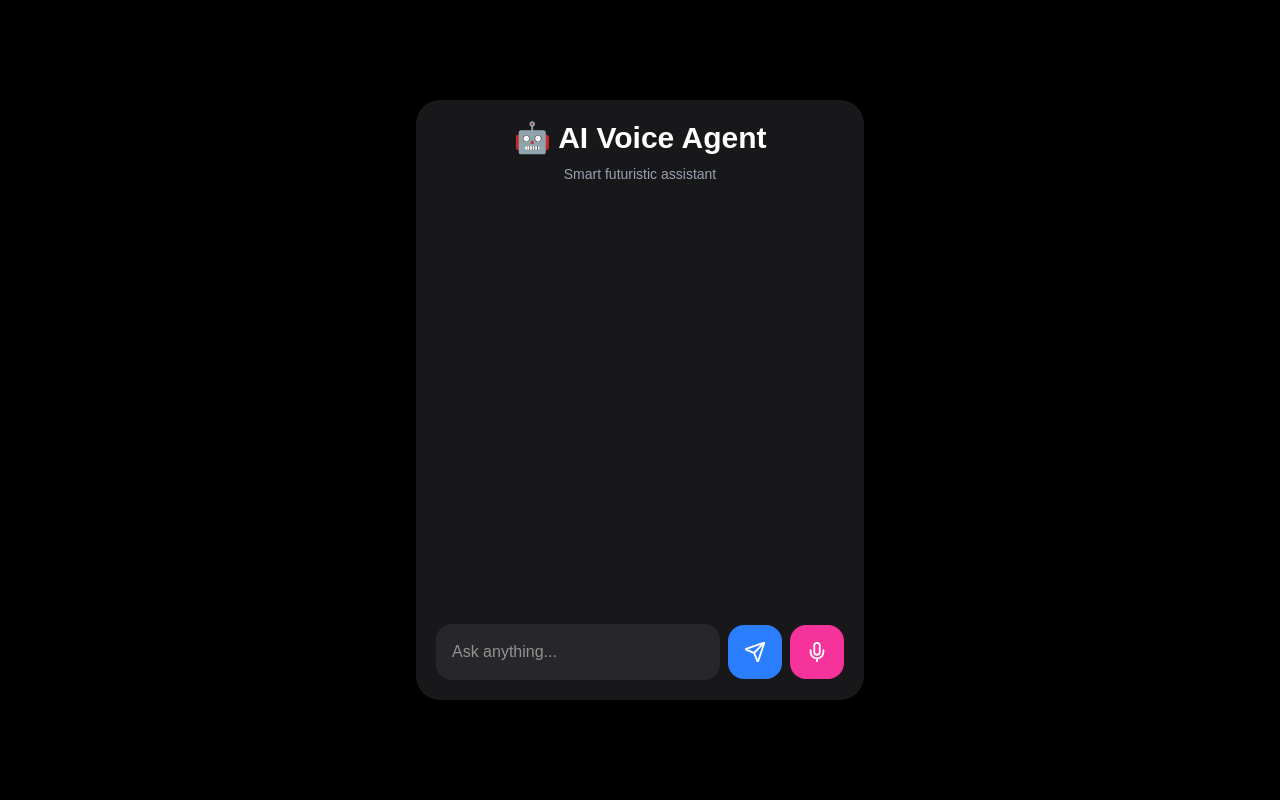
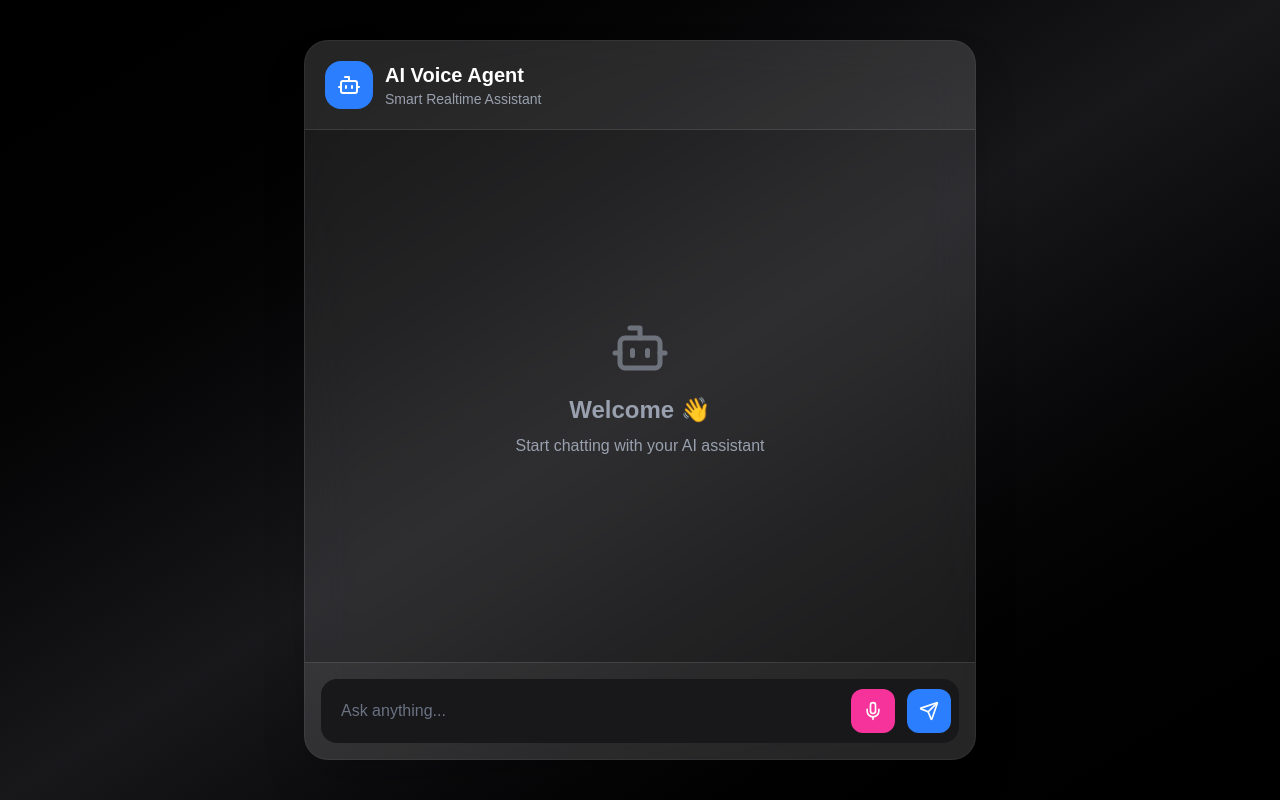
Before and after one commit to kashish-67/AI-voice-agent, a Next.js app: page / in a window 1280 px wide. Built offline with nearby package versions, Linux system fonts and the light colour scheme.

Commit message:
new modern ui

```diff
--- a/app/page.tsx
+++ b/app/page.tsx
@@ -1,11 +1,20 @@
+
 "use client";
 
-import { useState } from "react";
-import { Send, Mic } from "lucide-react";
+import { useState, useRef, useEffect } from "react";
+import { Send, Mic, Bot } from "lucide-react";
 
 export default function Home() {
   const [message, setMessage] = useState("");
   const [messages, setMessages] = useState<any[]>([]);
+  const messagesEndRef = useRef<HTMLDivElement | null>(null);
+
+  // auto scroll
+  useEffect(() => {
+    messagesEndRef.current?.scrollIntoView({
+      behavior: "smooth",
+    });
+  }, [messages]);
 
   // voice input
   const startListening = () => {
@@ -23,9 +32,8 @@ export default function Home() {
 
   // send message
   const sendMessage = async () => {
-    if (!message) return;
+    if (!message.trim()) return;
 
-    // user message add
     const userMessage = {
       role: "user",
       content: message,
@@ -50,9 +58,6 @@ export default function Home() {
 
       const data = await response.json();
 
-      console.log(data);
-
-      // ai response add
       const aiMessage = {
         role: "assistant",
         content: data.reply || data.error,
@@ -75,61 +80,98 @@ export default function Home() {
   };
 
   return (
-    <main className="min-h-screen bg-black text-white flex items-center justify-center p-4">
-      <div className="w-full max-w-md bg-zinc-900 rounded-3xl p-5 shadow-2xl">
+    <main className="min-h-screen bg-gradient-to-br from-black via-zinc-900 to-black text-white flex items-center justify-center p-4">
 
-        {/* heading */}
-        <div className="text-center mb-6">
-          <h1 className="text-3xl font-bold">
-            🤖 AI Voice Agent
+      <div className="w-full max-w-2xl h-[90vh] bg-white/10 backdrop-blur-xl border border-white/10 rounded-3xl shadow-2xl flex flex-col overflow-hidden">
+
+        {/* header */}
+        <div className="flex items-center gap-3 p-5 border-b border-white/10 bg-white/5">
+          <div className="bg-blue-500 p-3 rounded-2xl">
+            <Bot size={24} />
+          </div>
+
+          <div>
+            <h1 className="text-xl font-bold">
+              AI Voice Agent
             </h1>
 
-          <p className="text-gray-400 text-sm mt-2">
-            Smart futuristic assistant
+            <p className="text-sm text-gray-400">
+              Smart Realtime Assistant
             </p>
+          </div>
         </div>
 
         {/* messages */}
-        <div className="h-[400px] overflow-y-auto flex flex-col gap-3 mb-4">
+        <div className="flex-1 overflow-y-auto p-5 flex flex-col gap-4">
+
+          {messages.length === 0 && (
+            <div className="flex flex-col items-center justify-center h-full text-center text-gray-400">
+              <Bot size={60} className="mb-4 opacity-60" />
+
+              <h2 className="text-2xl font-bold mb-2">
+                Welcome 👋
+              </h2>
+
+              <p>
+                Start chatting with your AI assistant
+              </p>
+            </div>
+          )}
+
           {messages.map((msg, index) => (
             <div
               key={index}
-              className={`p-3 rounded-2xl max-w-[80%] ${
+              className={`max-w-[80%] px-5 py-3 rounded-3xl text-sm leading-relaxed shadow-lg ${
                 msg.role === "user"
-                  ? "bg-blue-500 self-end"
-                  : "bg-gray-700 self-start"
+                  ? "bg-blue-500 self-end rounded-br-md"
+                  : "bg-zinc-800 self-start rounded-bl-md"
               }`}
             >
               {msg.content}
             </div>
           ))}
+
+          <div ref={messagesEndRef} />
         </div>
 
         {/* input */}
-        <div className="flex items-center gap-2">
+        <div className="p-4 border-t border-white/10 bg-white/5">
+
+          <div className="flex items-center gap-3 bg-zinc-900 rounded-2xl p-2">
+
             <input
               type="text"
               placeholder="Ask anything..."
               value={message}
               onChange={(e) => setMessage(e.target.value)}
-            className="flex-1 p-4 rounded-2xl bg-zinc-800 outline-none"
+
+              // enter press send
+              onKeyDown={(e) => {
+                if (e.key === "Enter") {
+                  sendMessage();
+                }
+              }}
+
+              className="flex-1 bg-transparent px-3 py-3 outline-none text-white placeholder:text-gray-500"
             />
 
-          {/* send button */}
+            {/* mic */}
+            <button
+              onClick={startListening}
+              className="bg-pink-500 hover:bg-pink-600 transition p-3 rounded-xl"
+            >
+              <Mic size={20} />
+            </button>
+
+            {/* send */}
             <button
               onClick={sendMessage}
-            className="bg-blue-500 hover:bg-blue-600 p-4 rounded-2xl"
+              className="bg-blue-500 hover:bg-blue-600 transition p-3 rounded-xl"
             >
-            <Send size={22} />
+              <Send size={20} />
             </button>
 
-          {/* mic button */}
-          <button
-            onClick={startListening}
-            className="bg-pink-500 hover:bg-pink-600 p-4 rounded-2xl"
-          >
-            <Mic size={22} />
-          </button>
+          </div>
         </div>
       </div>
     </main>
```
Lines whose indentation alone changed are shown as unchanged.
